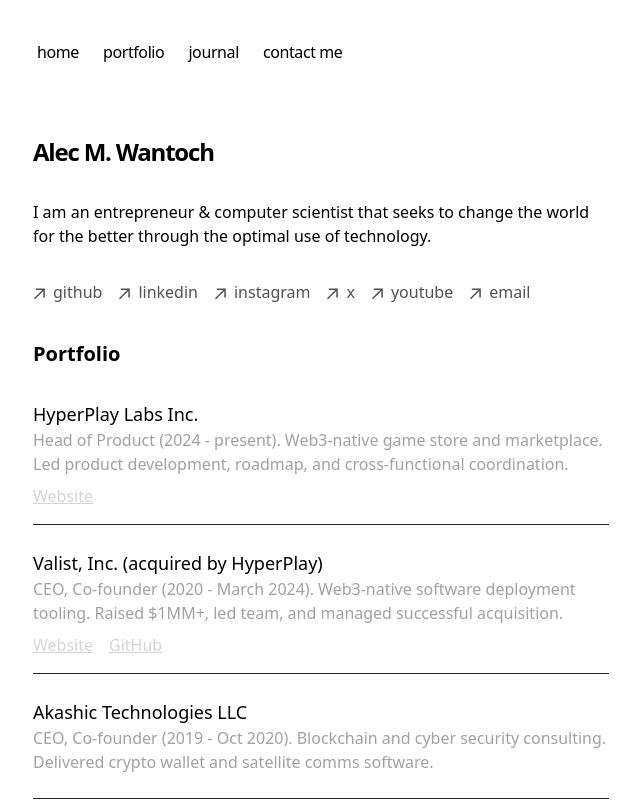
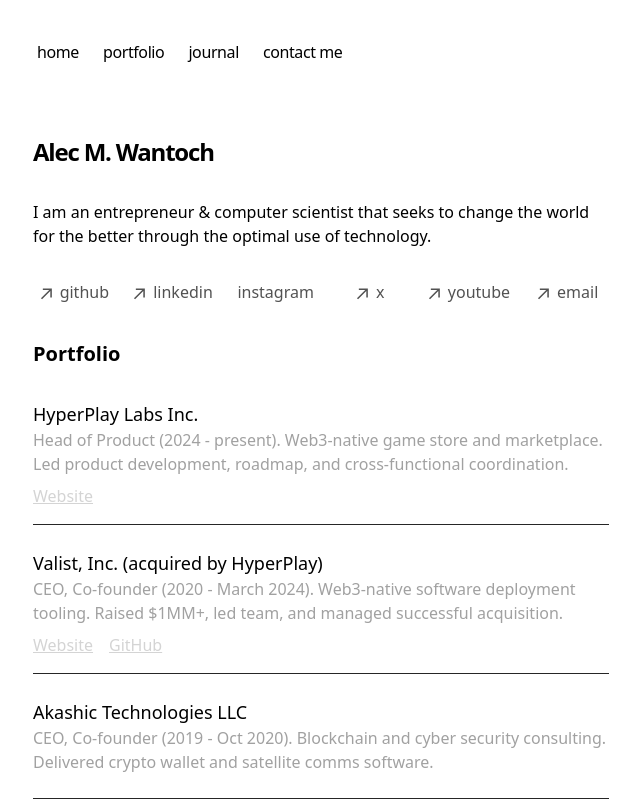
Before and after one commit to awantoch/portfolio, a Next.js app: page / in a window 1280 px wide. Shown: the top 800 px of the page, without its empty margins (319-959 px from the left). Built offline with nearby package versions, Linux system fonts and the light colour scheme; no server answers.

Commit message:
center links

```diff
--- a/app/components/links.tsx
+++ b/app/components/links.tsx
@@ -17,10 +17,10 @@
 
 export function Links() {
   return (
-    <ul className="font-sm flex flex-col space-x-0 space-y-2 text-neutral-600 md:flex-row md:space-x-4 md:space-y-0 dark:text-neutral-300">
-      <li>
+    <ul className="grid grid-cols-2 gap-4 w-full max-w-xs mx-auto text-neutral-600 dark:text-neutral-300 sm:grid-cols-3 md:grid-cols-6 md:max-w-none">
+      <li className="text-center">
         <a
-          className="flex items-center transition-all hover:text-neutral-800 dark:hover:text-neutral-100"
+          className="flex items-center justify-center transition-all hover:text-neutral-800 dark:hover:text-neutral-100"
           rel="noopener noreferrer"
           target="_blank"
           href="https://github.com/awantoch"
@@ -29,9 +29,9 @@
           <p className="ml-2 h-7">github</p>
         </a>
       </li>
-      <li>
+      <li className="text-center">
         <a
-          className="flex items-center transition-all hover:text-neutral-800 dark:hover:text-neutral-100"
+          className="flex items-center justify-center transition-all hover:text-neutral-800 dark:hover:text-neutral-100"
           rel="noopener noreferrer"
           target="_blank"
           href="https://linkedin.com/in/awantoch"
@@ -40,9 +40,9 @@
           <p className="ml-2 h-7">linkedin</p>
         </a>
       </li>
-      <li>
+      <li className="text-center">
         <a
-          className="flex items-center transition-all hover:text-neutral-800 dark:hover:text-neutral-100"
+          className="flex items-center justify-center transition-all hover:text-neutral-800 dark:hover:text-neutral-100"
           rel="noopener noreferrer"
           target="_blank"
           href="https://instagram.com/awantoch"
@@ -51,9 +51,9 @@
           <p className="ml-2 h-7">instagram</p>
         </a>
       </li>
-      <li>
+      <li className="text-center">
         <a
-          className="flex items-center transition-all hover:text-neutral-800 dark:hover:text-neutral-100"
+          className="flex items-center justify-center transition-all hover:text-neutral-800 dark:hover:text-neutral-100"
           rel="noopener noreferrer"
           target="_blank"
           href="https://x.com/alecw"
@@ -62,9 +62,9 @@
           <p className="ml-2 h-7">x</p>
         </a>
       </li>
-      <li>
+      <li className="text-center">
         <a
-          className="flex items-center transition-all hover:text-neutral-800 dark:hover:text-neutral-100"
+          className="flex items-center justify-center transition-all hover:text-neutral-800 dark:hover:text-neutral-100"
           rel="noopener noreferrer"
           target="_blank"
           href="https://youtube.com/awantoch"
@@ -73,9 +73,9 @@
           <p className="ml-2 h-7">youtube</p>
         </a>
       </li>
-      <li>
+      <li className="text-center">
         <a
-          className="flex items-center transition-all hover:text-neutral-800 dark:hover:text-neutral-100"
+          className="flex items-center justify-center transition-all hover:text-neutral-800 dark:hover:text-neutral-100"
           rel="noopener noreferrer"
           target="_blank"
           href="mailto:alec@wantoch.com"
```
